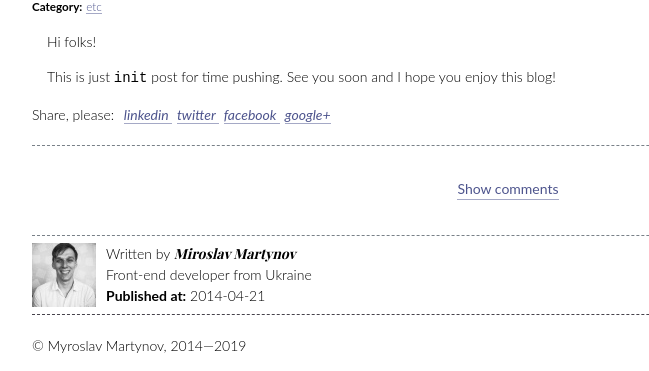
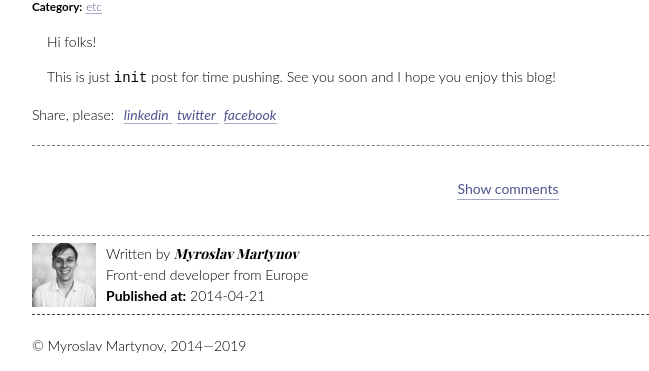
Before and after one commit to mir4a/mir4a.github.io, a Jekyll site: the page built from _posts/2014-04-21-first-post.markdown, in a window 1280 px wide. Shown: the part 147-518 px from the top of the page, without its empty margins (132-781 px from the left). Built offline with Jekyll 4.4.1, drawn with Linux system fonts in a browser that asks for light colours; some web fonts are replaced; Markdown is read by kramdown in place of the engine named in the settings.

Commit message:
Fix assets after migrating to https protocol, upgrade jekyll and deps, etc

```diff
--- a/Gemfile
+++ b/Gemfile
@@ -5,3 +5,9 @@
 gem 'coffee-rails'
 gem 'uglifier'
 gem 'jekyll-archives'
+
+group :jekyll_plugins do
+  gem 'jekyll-archives'
+  gem 'jekyll-coffeescript'
+  gem 'jekyll-paginate'
+end
--- a/_config.yml
+++ b/_config.yml
@@ -1,15 +1,17 @@
 name: Martynov Myroslav
-markdown: redcarpet
-highlighter: pygments
+markdown: kramdown
+highlighter: rouge
 safe: false
 lsi: false
-url: http://mir4a.pp.ua
+url: https://mir4a.pp.ua
 paginate: 10
 paginate_path: "blog/page:num"
 
 exclude: [_config.yml, Gemfile, Rakefile, Gemfile.lock]
 
-gems:
+plugins:
+  - jekyll-paginate
+  - jekyll-coffeescript
   - jekyll-archives
 
 jekyll-archives:
--- a/_layouts/post.html
+++ b/_layouts/post.html
@@ -26,7 +26,7 @@
     {{ content }}
   </div>
 
-  {% if page.tags[0] && page.tags[1] && page.tags[2] %}
+  {% if page.tags[0] and page.tags[1] and page.tags[2] %}
   {% capture hashtags %} {{page.tags[0]}}{{page.tags[1]}}{{page.tags[2]}} {% endcapture %}
   {% else %}
   {% assign hashtags = 'mir4a' %}
@@ -57,11 +57,6 @@
        onclick="javascript:window.open(this.href,'facebook-share-dialog','width=626,height=436');return false;">
       facebook
     </a>
-    <a class="gp share_link"
-       href="https://plus.google.com/share?url={{ site.url | cgi_escape }}{{ page.url | cgi_escape }}"
-       onclick="javascript:window.open(this.href,'', 'menubar=no,toolbar=no,resizable=yes,scrollbars=yes,height=600,width=600');return false;">
-      google+
-    </a>
   </div>
 
   <hr class="dashed">
@@ -76,9 +71,9 @@
     {% assign gh = site.github %}
     <div class="clearfix">
       <img src="{{site.url}}/images/mir4a_64.jpg" alt="Martynov Myroslav" width="64" height="64" class="ava" itemprop="image" >
-      Written by <strong itemprop="name">Miroslav Martynov</strong><br/>
+      Written by <strong itemprop="name">Myroslav Martynov</strong><br/>
       <div itemprop="description">
-        Front-end developer from Ukraine<br/>
+        Front-end developer from Europe<br/>
       </div>
       {% if gh.owner_name %}
       <a href="{{gh.owner_url}}">{{gh.owner_url}}</a><br/>
--- a/_sass/_sass/typography.sass
+++ b/_sass/_sass/typography.sass
@@ -1,4 +1,4 @@
-@import url(http://fonts.googleapis.com/css?family=Playfair+Display:700,900italic)
+@import url('//fonts.googleapis.com/css?family=Playfair+Display:700,900italic')
 
 body
   font: normal 300 14px/150% 'Lato', 'helvetica neue', 'Helvetica Neue Light', sans-serif
@@ -26,15 +26,15 @@
   margin-bottom: 22px
   padding-left: 40px
   &:before
-    content: "\00ab"
-    font: bold italic 40px/0.5 "Playfair Display", "Georgia", sans-serif
+    content: '\00ab'
+    font: bold italic 40px/0.5 'Playfair Display', 'Georgia', sans-serif
     position: absolute
     left: 5px
     top: 0
   > p
     &:after
       content: '\00bb'
-      font: bold italic 20px/0.5 "Playfair Display", "Georgia", sans-serif
+      font: bold italic 20px/0.5 'Playfair Display', 'Georgia', sans-serif
       margin-left: 5px
 
 a,:link
--- a/experimental/blur.html
+++ b/experimental/blur.html
@@ -8,7 +8,7 @@
 <div class="blurred_bg_hover"></div>
 
 <script src="//code.jquery.com/jquery-1.11.0.min.js"></script>
-<script src="http://underscorejs.org/underscore-min.js"></script>
+<script src="//underscorejs.org/underscore-min.js"></script>
 <script>
   var blur = $('.blurred_bg_hover');
   var gap = 75;
```
Also changed, not shown: contact/index.html (+0 -7 lines), Gemfile.lock, 2 other files.
